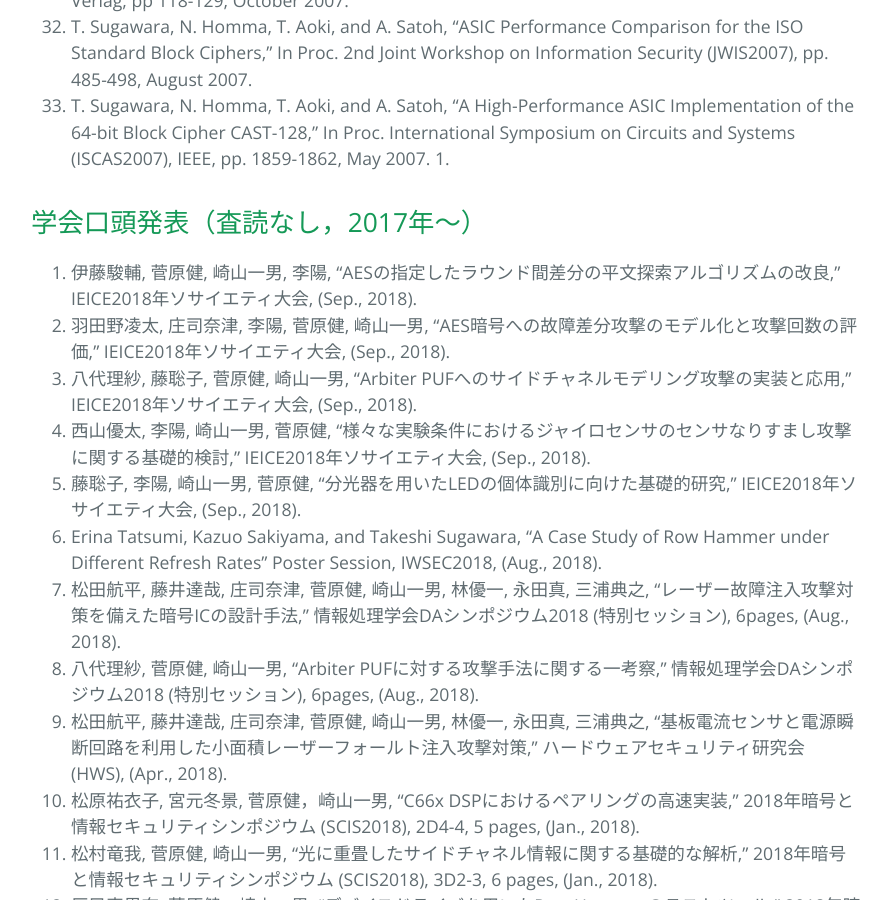
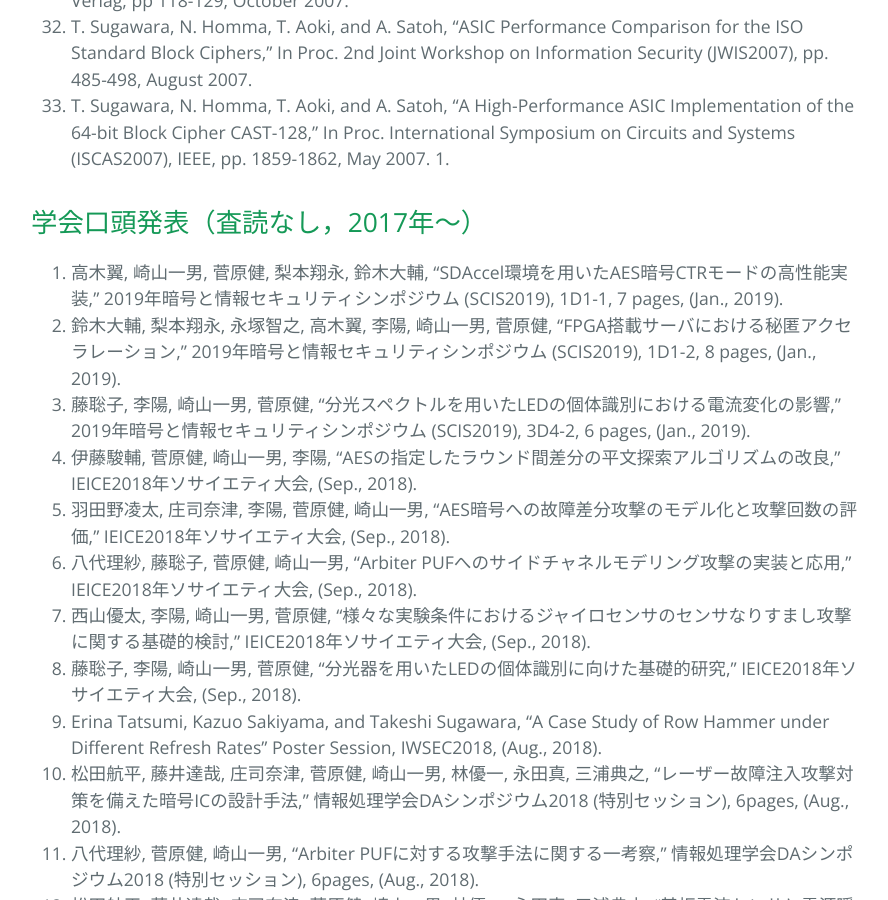
Before and after one commit to sugawara-bbbb/weblab, a Jekyll site: the page built from publication.md, in a window 1280 px wide and 900 px high, scrolled down 4755 px. Shown: the whole window, without its empty margins (193-1081 px from the left). Built offline with Jekyll 4.4.1, drawn with Linux system fonts in a browser that asks for light colours; our own code applies the rules of GitHub Pages for plain Markdown files.

Commit message:
scis2019を加えた

```diff
--- a/publication.md
+++ b/publication.md
@@ -72,6 +72,9 @@ layout: default
 
 ## 学会口頭発表（査読なし，2017年〜）
 
+1. 高木翼, 崎山一男, 菅原健, 梨本翔永, 鈴木大輔, “SDAccel環境を用いたAES暗号CTRモードの高性能実装,” 2019年暗号と情報セキュリティシンポジウム (SCIS2019), 1D1-1, 7 pages, (Jan., 2019).
+1. 鈴木大輔, 梨本翔永, 永塚智之, 高木翼, 李陽, 崎山一男, 菅原健, “FPGA搭載サーバにおける秘匿アクセラレーション,” 2019年暗号と情報セキュリティシンポジウム (SCIS2019), 1D1-2, 8 pages, (Jan., 2019).
+1. 藤聡子, 李陽, 崎山一男, 菅原健, “分光スペクトルを用いたLEDの個体識別における電流変化の影響,” 2019年暗号と情報セキュリティシンポジウム (SCIS2019), 3D4-2, 6 pages, (Jan., 2019).
 1. 伊藤駿輔, 菅原健, 崎山一男, 李陽, “AESの指定したラウンド間差分の平文探索アルゴリズムの改良,” IEICE2018年ソサイエティ大会, (Sep., 2018).
 1. 羽田野凌太, 庄司奈津, 李陽, 菅原健, 崎山一男, “AES暗号への故障差分攻撃のモデル化と攻撃回数の評価,” IEICE2018年ソサイエティ大会, (Sep., 2018).
 1. 八代理紗, 藤聡子, 菅原健, 崎山一男, “Arbiter PUFへのサイドチャネルモデリング攻撃の実装と応用,” IEICE2018年ソサイエティ大会, (Sep., 2018).
```
